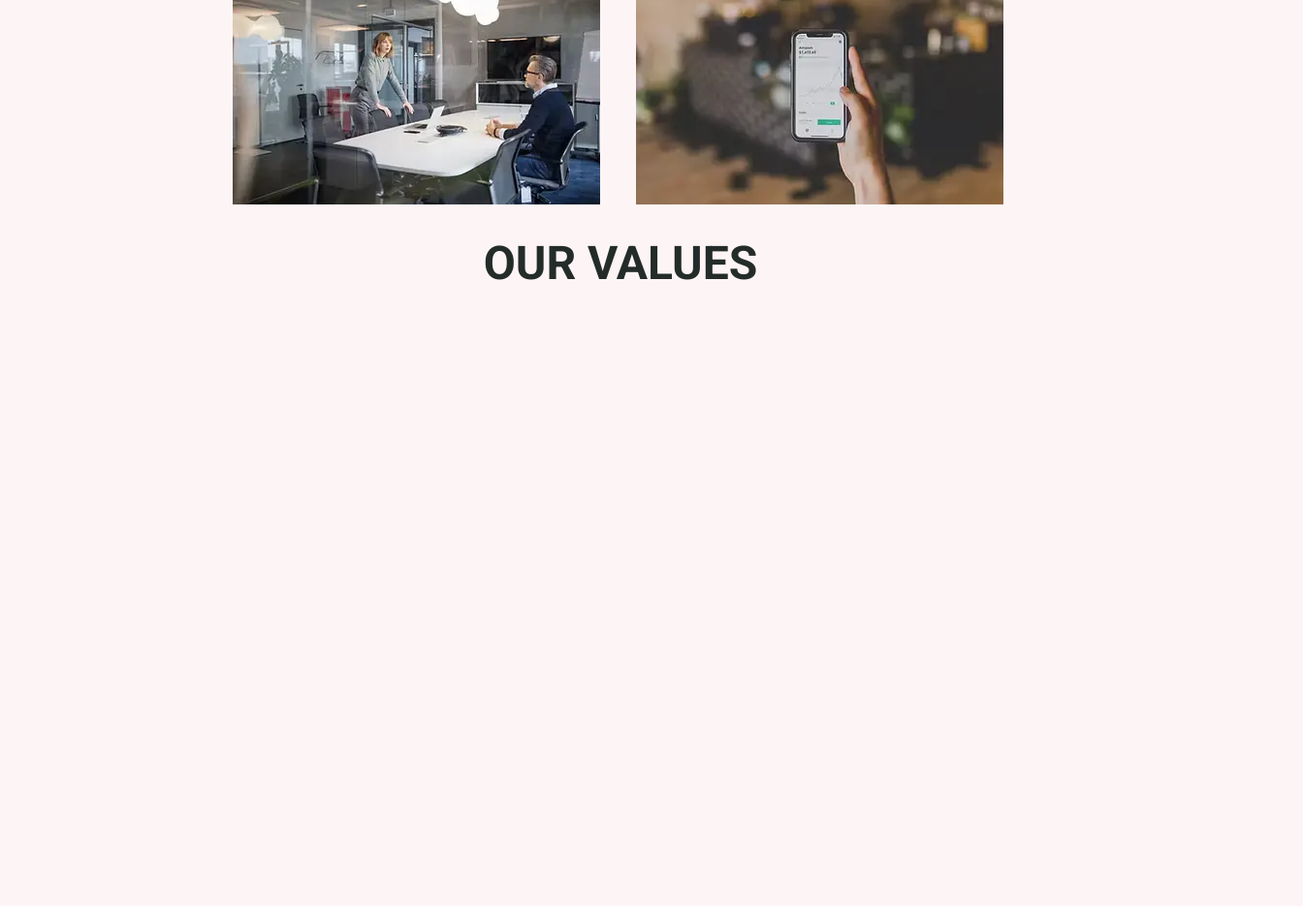
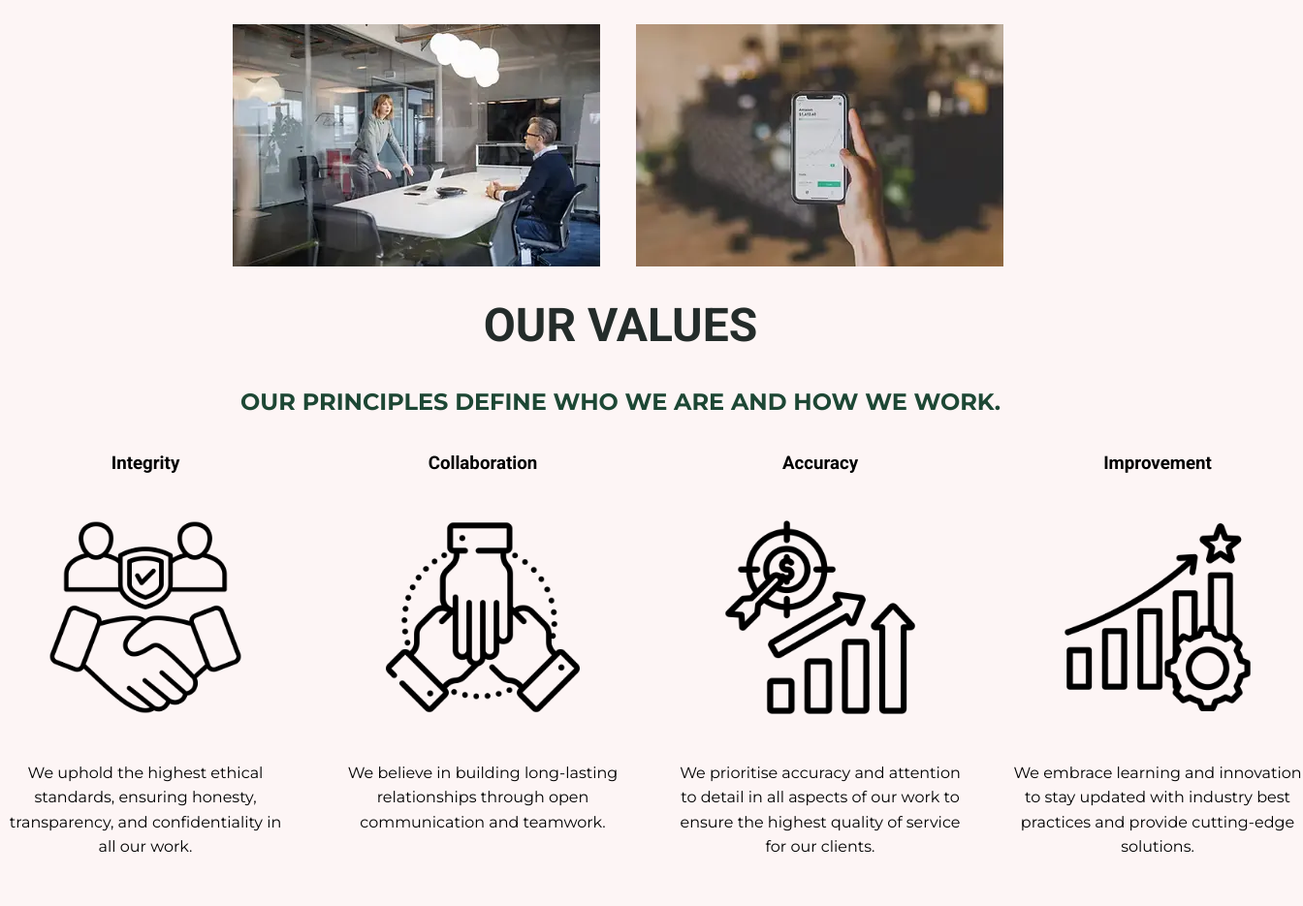
Before and after one commit to Aybi22/odafinancials, a plain HTML site: page index.html in a window 1280 px wide. Shown: the part 1173-2108 px from the top of the page at 97% size, 1344 px wide, since content can reach past the window. Before the commit the page ends 1473 px from the top, so only its background shows below. Drawn offline with Linux system fonts and the light colour scheme; a web font is replaced by a local one.

Commit message:
"create value section"

```diff
--- a/index.html
+++ b/index.html
@@ -106,18 +106,75 @@
 <p class="section-info">
 
 
+Our principles define who we are and how we work.
+</p>
+
+<div class="value-wrapper">
+
+<article class="icons-box">
+<h3>integrity</h3>
+<img src="images/trust.png">
+<p>
+We uphold the highest ethical standards, ensuring honesty,
+transparency, and confidentiality in all our work.
+</p>
 
 
 
+</article>
+
+
+
+<article class="icons-box">
+<h3>collaboration</h3>
+<img src="images/united.png">
+<p>
+  We believe in building long-lasting relationships
+  through open communication and teamwork.
 </p>
 
+
+
+</article>
+
+
+
+
 <article class="icons-box">
+<h3>Accuracy</h3>
+<img src="images/sales-target.png">
+<p>
+  We prioritise accuracy and attention to detail in all aspects of
+  our work to ensure the highest quality of service for our clients.
+</p>
+
+
+
+</article>
 
 
 
 
 
+<article class="icons-box">
+<h3>improvement</h3>
+<img src="images/efficacy.png">
+<p>
+  We embrace learning and innovation to stay updated with industry
+  best practices and provide cutting-edge solutions.
+</p>
+
+
+
 </article>
+
+
+
+
+
+</div>
+
+
 
 
 
--- a/style.css
+++ b/style.css
@@ -78,6 +78,12 @@ h2{
     color:var(--gunmetal);
     text-align: center;
     text-transform:uppercase;
+    margin-bottom: 2rem;
+}
+
+h3{
+    text-transform:capitalize;
+    font-family: 'Roboto';
 }
 
 section{
@@ -89,10 +95,10 @@ section{
     color:#1D4734;
     width:1000px;
     text-transform:uppercase;
-    font-weight:600;
+    font-weight:700;
     margin:auto;
     text-align:center;
-
+    margin-bottom: 2rem;
 
 }
 .hero-info{
@@ -126,3 +132,29 @@ section{
     margin:auto;
    gap:2rem;
 }
+
+.value-wrapper{
+    display:flex;
+    max-width:1300px;
+    width:100%;
+   margin: auto;
+   gap:3rem;
+
+}
+
+.icons-box{
+    display:flex;
+    flex-direction:column;
+    align-items: center;
+    gap:3rem;
+
+}
+.icons-box img{
+    width:200px;
+
+}
+.icons-box p{
+    width:300px;
+    margin-bottom:3rem;
+    text-align: center;
+}
```
